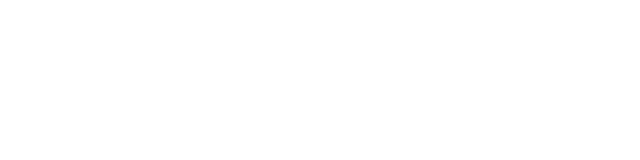
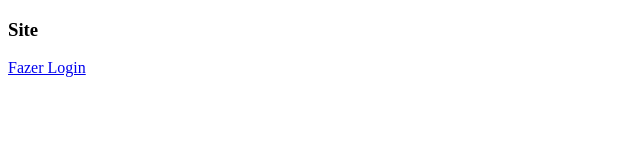
Before and after one commit to elmadruga/empresa360, a Vue app: page / in a window 1280 px wide. Before the commit this address had no page. Shown: the top 160 px of the page, without its empty margins (0-640 px from the left). Built offline with nearby package versions, Linux system fonts and the light colour scheme.

Commit message:
Navigation between components

```diff
--- a/src/views/HomePadrao.vue
+++ b/src/views/HomePadrao.vue
@@ -1,3 +1,6 @@
 <template>
-    <h3>Home</h3>
+    <div>
+        <h3>Home</h3>
+        <router-link to="/">Sair</router-link>
+    </div>
 </template>
--- a/src/views/LoginPadrao.vue
+++ b/src/views/LoginPadrao.vue
@@ -1,3 +1,6 @@
 <template>
-    <h3>Login</h3>
+    <div>
+        <h3>Login</h3>
+        <router-link to="/home">Navegar para "/home"</router-link>
+    </div>
 </template>
--- /dev/null
+++ b/src/views/SitePadrao.vue
@@ -0,0 +1,6 @@
+<template>
+    <div>
+        <h3>Site</h3>
+        <router-link to="/login">Fazer Login</router-link>
+    </div>
+</template>
```
Also changed, not shown: src/router.js (+8 -2 lines).
